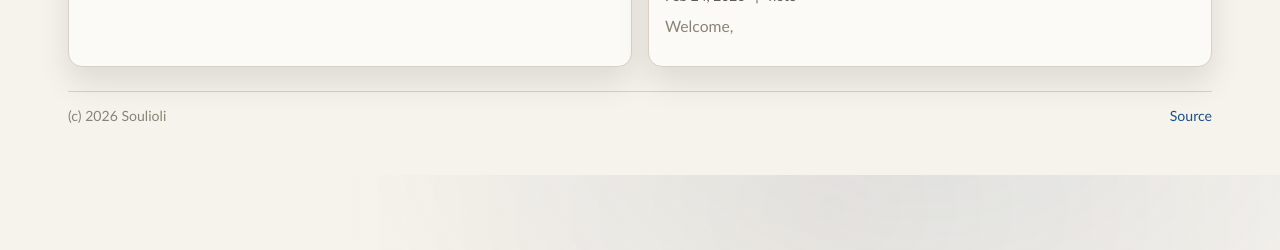
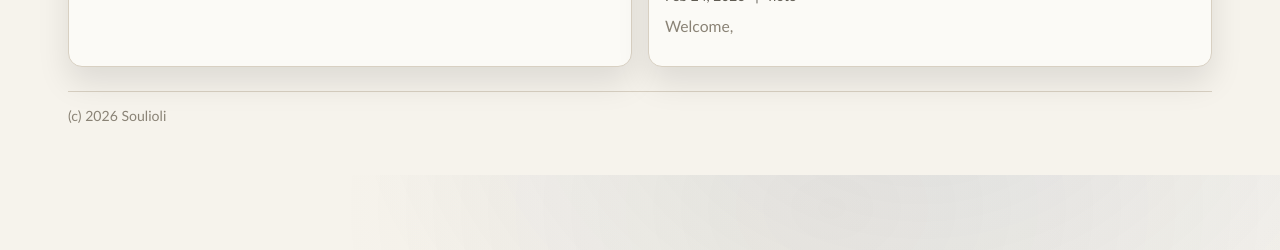
Before and after one commit to Souliolii/soulioli.com, a Jekyll site: the page built from index.html, in a window 1280 px wide. Shown: the part 647-897 px from the top of the page. Built offline with Jekyll 4.4.1, drawn with Linux system fonts in a browser that asks for light colours.

Commit message:
Remove source link from footer

```diff
--- a/_layouts/default.html
+++ b/_layouts/default.html
@@ -401,7 +401,6 @@
 
     <div class="footer">
       <div>(c) {{ "now" | date: "%Y" }} Soulioli</div>
-      <div><a href="https://github.com/Souliolii/soulioli.com">Source</a></div>
     </div>
   </div>
 </body>
```
